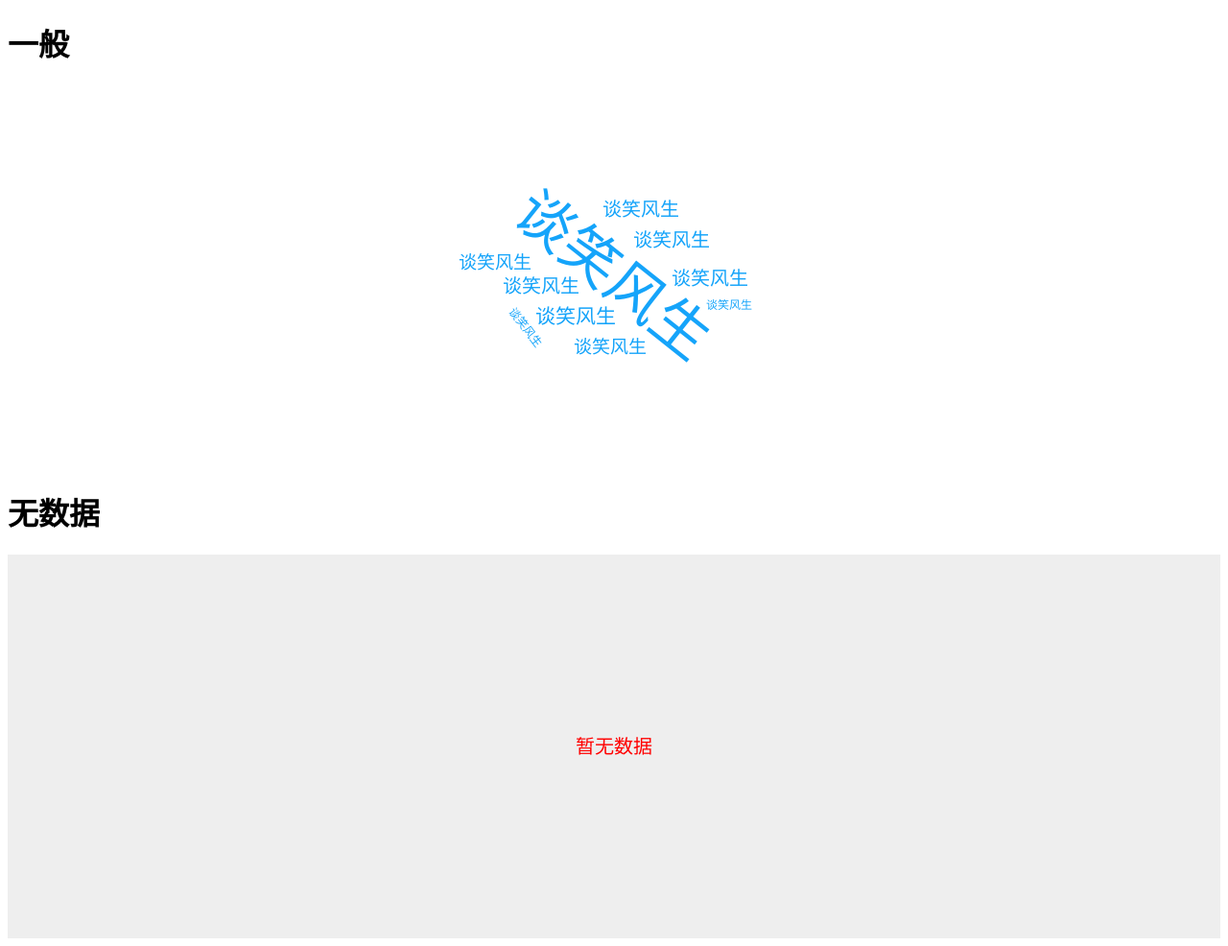
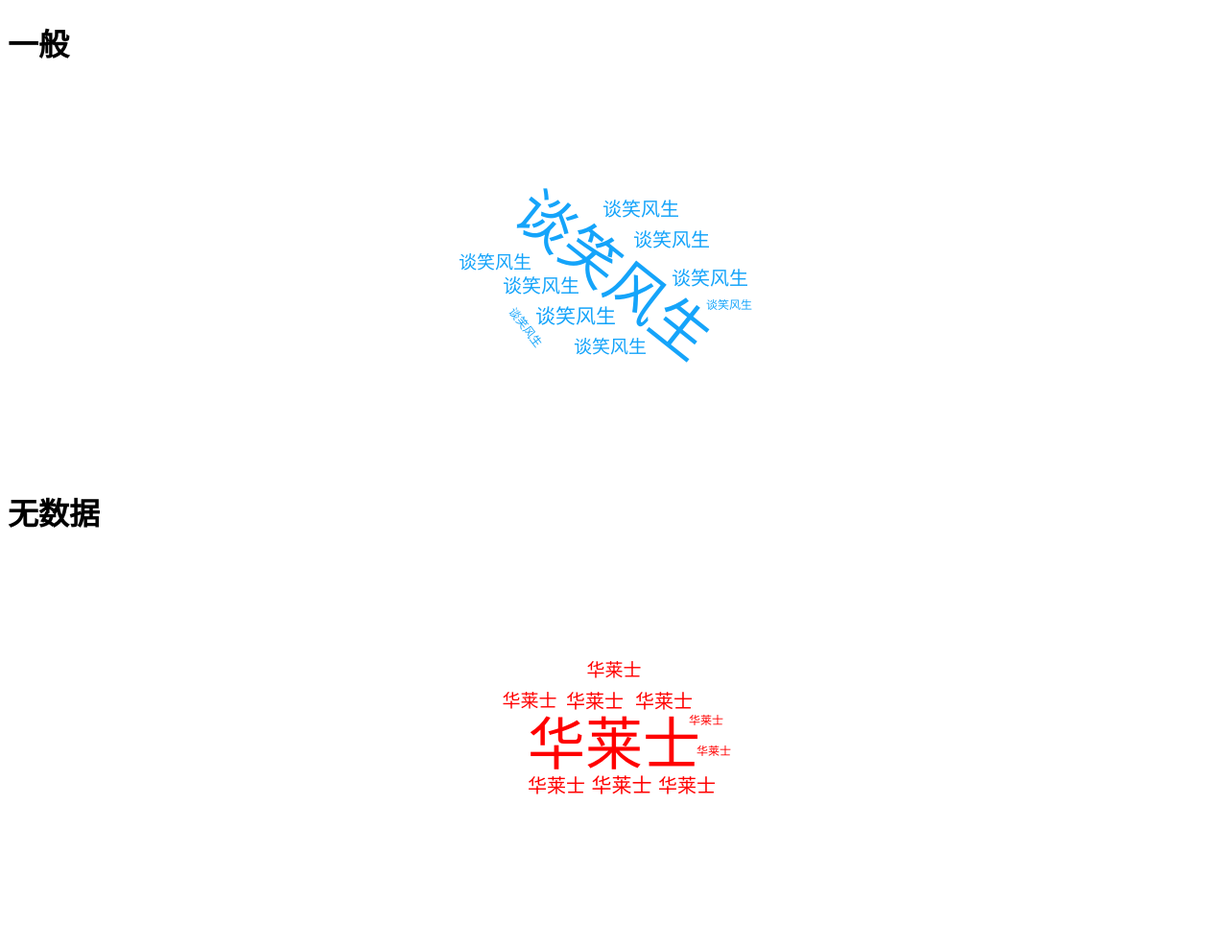
Before and after one commit to liangbizhi/js2wordcloud, a website: page index.html in a window 1280 px wide. Shown: the whole page at 96% size. Drawn offline with Linux system fonts and the light colour scheme.

Commit message:
[publish]

```diff
--- a/index.html
+++ b/index.html
@@ -31,6 +31,7 @@
             wc.hideLoading()
             wc.setOption(option)
         }, 2000)
+
         /////////////////
         var option1 = {
             color: '#15a4fa',
@@ -50,6 +51,21 @@
             wc1.setOption(option1)
         }, 2000)
 
+        var option8 = {
+            tooltip: {
+                show: true,
+                formatter: function(item) {
+                    return item[0] + ': 价值¥' + item[1] + '<br>' + '词云图'
+                }
+            },
+            list: [['华莱士', 500000], ['华莱士', 50], ['华莱士', 40], ['华莱士', 40], ['华莱士', 30], ['华莱士', 30], ['华莱士', 20], ['华莱士', 20], ['华莱士', 1], ['华莱士', 1]],
+            color: 'red'
+        }
+        setTimeout(function() {
+            wc1.setOption(option8)
+            console.log('changed')
+        }, 4000)
+
         window.onresize = function() {
             wc.resize()
             wc1.resize()
--- a/src/main.js
+++ b/src/main.js
@@ -78,6 +78,7 @@
             var TEXT = option.noDataLoadingOption.text || ''
             this._showMask('<span class="__wc_no_data_text__" style="' + STYLE + '">' + TEXT + '</span>')
         } else {
+            this._showMask('');
             this._wordcloud2 = WordCloud(this._canvas, option)
         }
     }
@@ -118,7 +119,6 @@
                 this._showMask(LOADING_TEXT_HTML_PRE += (typeof loadingOption.text === 'string' ? loadingOption.text : DEFAULT_LOADING_TEXT + '</span>'))
             }
         } else {
-            debugger
             this._showMask(LODAING_WRAPPTER_HTML_PRE + LOADING_LOGO_HTML + LOADING_TEXT_HTML_PRE + DEFAULT_LOADING_TEXT + '</span></div>')
         }
     }
```
Also changed, not shown: dist/js2wordcloud.js, dist/js2wordcloud.min.js.
